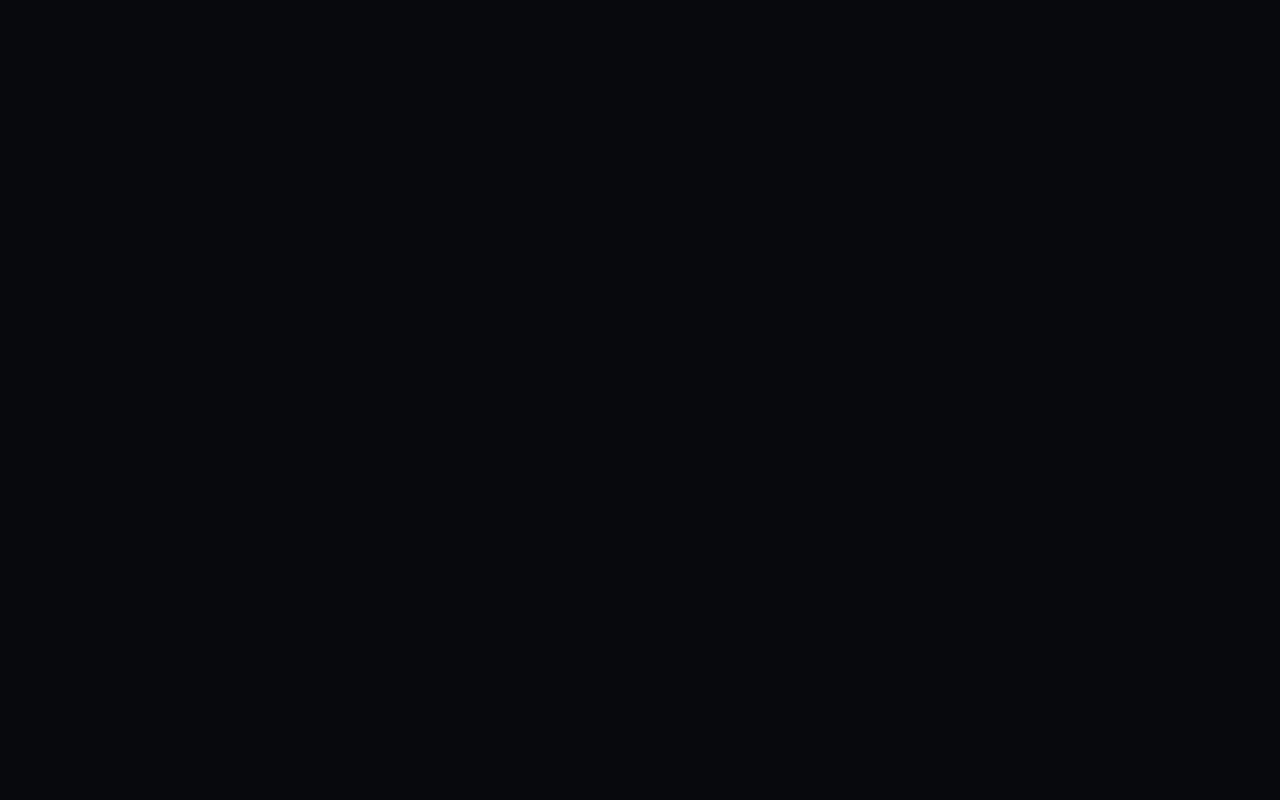
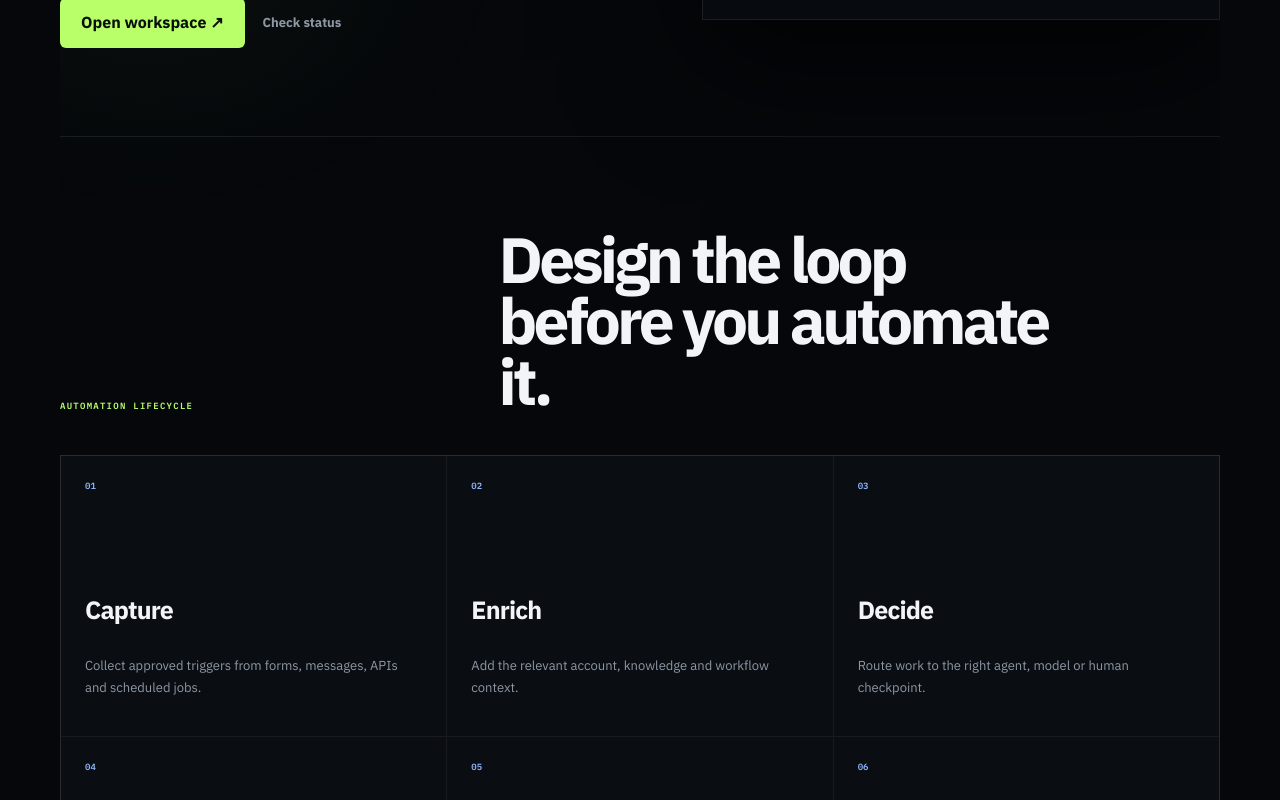
Before and after one commit to angellllkr-eng/mind-reply-core, a Next.js app in the folder apps/web-replycontrol/: page /automations in a window 1280 px wide. Before the commit this address had no page. Shown: the part 660-1460 px from the top of the page. Before the commit the page ends 800 px from the top, so only its background shows below. Built offline with nearby package versions, Linux system fonts and the light colour scheme.

Commit message:
feat: build MindReply automations frontend

```diff
--- /dev/null
+++ b/apps/web-replycontrol/app/automations/page.tsx
@@ -0,0 +1,3 @@
+import { PlatformPage } from "../components/PlatformPage";
+const flows=[["01","Capture","Collect approved triggers from forms, messages, APIs and scheduled jobs."],["02","Enrich","Add the relevant account, knowledge and workflow context."],["03","Decide","Route work to the right agent, model or human checkpoint."],["04","Act","Execute only the permitted actions through explicit connectors."],["05","Measure","Capture outcomes, failures and useful operating signals."],["06","Improve","Feed verified learnings back into the next controlled run."]];
+export default function AutomationsRoute(){return <PlatformPage eyebrow="AUTOMATIONS / FLOWS" title={<>Repeat the right work.<br/><em>Keep control of the edges.</em></>} lead="A workflow layer for connecting communications, research, operations and delivery without hiding the important decisions."><section className="mc-section"><div className="mc-section-head"><span>AUTOMATION LIFECYCLE</span><h2>Design the loop before you automate it.</h2></div><div className="mc-rail">{flows.map(([n,t,d])=><article className="mc-module" key={n}><span className="num">{n}</span><h3>{t}</h3><p>{d}</p></article>)}</div></section></PlatformPage>}
```
